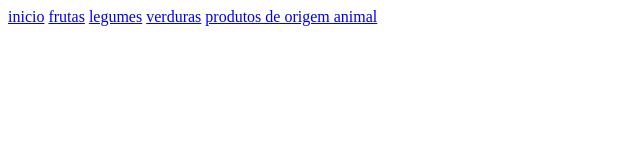
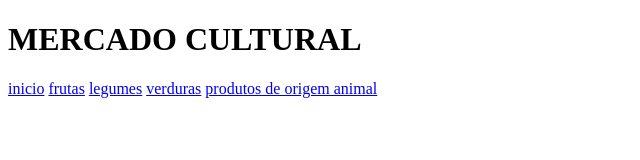
Before and after one commit to nataliaschneiderfelx/feira, a plain HTML site: page index.html in a window 1280 px wide. Shown: the whole page, without its empty margins (0-640 px from the left). Drawn offline with Linux system fonts and the light colour scheme.

Commit message:
MERCADO CULTURAL

```diff
--- a/index.html
+++ b/index.html
@@ -5,6 +5,7 @@
     <meta name="viewport" content="width=device-width, initial-scale=1.0">
     <title>    MERCADO CULTURAL</title>
 </head>
+<h1>MERCADO CULTURAL</h1>
 <a href="#">inicio</a> <!---->
 <a href="#">frutas</a>
 <a href="#">  legumes</a>
```
